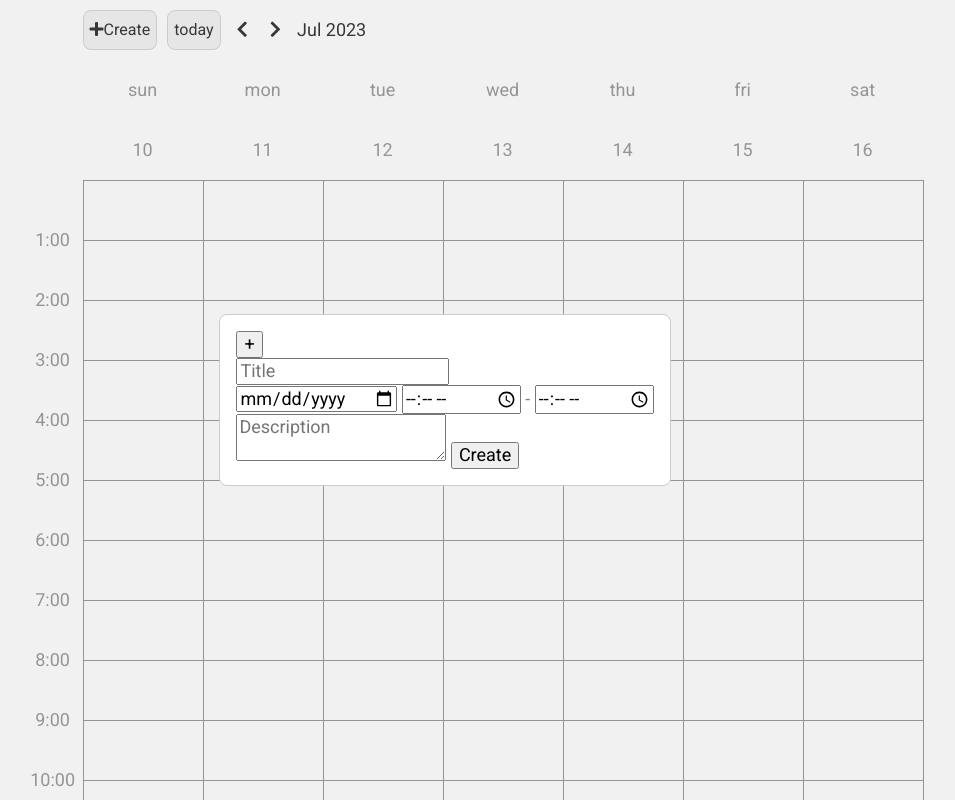
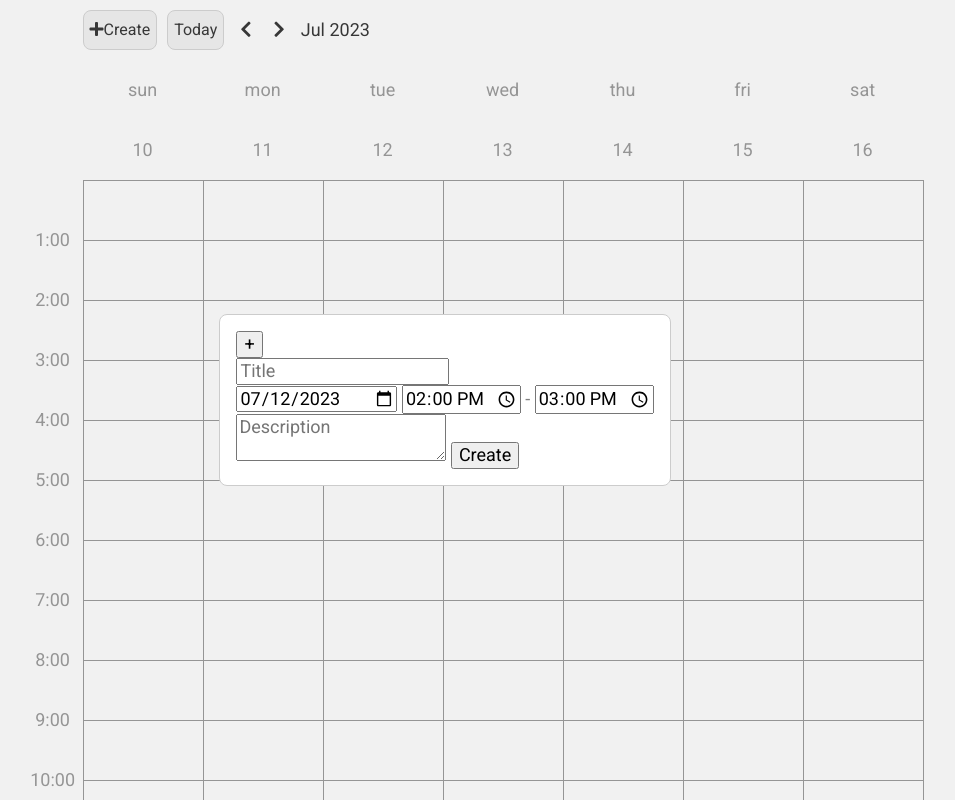
Before and after one commit to YehorIvanov/google-calendar, a website with bundled scripts: page index.html in a window 1280 px wide. Both pictures are taken after a click on the button "Create". Shown: the top 800 px of the page, without its empty margins (195-1150 px from the left). Built offline with nearby package versions, Linux system fonts and the light colour scheme.

Commit message:
fix some bugz

```diff
--- a/index.html
+++ b/index.html
@@ -22,7 +22,6 @@
     />
     <link rel="stylesheet" href="styles.css" />
   </head>
-
   <body class="page">
     <header class="header">
       <button class="button create-event-btn">
@@ -30,7 +29,7 @@
       </button>
       <div class="navigation">
         <button data-direction="today" class="navigation__today-btn button">
-          today
+          Today
         </button>
         <button data-direction="prev" class="icon-button navigation__nav-icon">
           <i data-direction="prev" class="fas fa-chevron-left"></i>
@@ -63,10 +62,20 @@
             />
             <div class="event-form__time">
               <input type="date" name="date" class="event-form__field" />
-              <input type="time" name="startTime" list="startTime" class="event-form__field" />
+              <input
+                type="time"
+                name="startTime"
+                list="startTime"
+                class="event-form__field"
+              />
               <datalist id="startTime"></datalist>
               <span>-</span>
-              <input type="time" name="endTime" list="endTime" class="event-form__field" />
+              <input
+                type="time"
+                name="endTime"
+                list="endTime"
+                class="event-form__field"
+              />
               <datalist id="endTime"></datalist>
             </div>
             <textarea
--- a/scripts/calendar/calendar.js
+++ b/scripts/calendar/calendar.js
@@ -7,7 +7,7 @@ const renderRedLine = () => {
   if (isInDisplayedWeek(date)) {
     const minutes = date.getMinutes();
     const hours = date.getHours();
-    const day = date.getDate();
+    const day = date.getDay();
     const container = document.querySelector(
       `[data-day="${day}"] [data-time="${hours}"]`
     );
@@ -40,15 +40,25 @@ const generateDay = () => {
 export const renderWeek = () => {
   const calendarWeekElem = document.querySelector(".calendar__week");
   calendarWeekElem.innerHTML = "";
-  // const week =
+
   generateWeekRange(getItem("displayedWeekStart"))
-    .map((elem) => elem.getDate())
-    .forEach((elem) => {
-      const day = generateDay();
-      day.dataset.day = elem;
-      calendarWeekElem.appendChild(day);
-      window.scrollTo(0, 530);
-    });
+  .map((elem) => elem.getDay())
+  .forEach((elem) => {
+    const day = generateDay();
+    // day.dataset.day = elem;
+    elem === 0 ? day.dataset.day = 7 : day.dataset.day = elem;
+    calendarWeekElem.appendChild(day);
+    window.scrollTo(0, 530);
+  });
+
+  // generateWeekRange(getItem("displayedWeekStart"))
+  //   .map((elem) => elem.getDate())
+  //   .forEach((elem) => {
+  //     const day = generateDay();
+  //     day.dataset.day = elem;
+  //     calendarWeekElem.appendChild(day);
+  //     window.scrollTo(0, 530);
+  //   });
   // renderRedLine();
   setInterval(renderRedLine(), 60000);
   // console.log(week);
--- a/scripts/common/modal.js
+++ b/scripts/common/modal.js
@@ -1,7 +1,5 @@
-import { doc } from "prettier";
-
 const modalElem = document.querySelector(".modal");
-const modalContentElem = document.querySelector(".modal__content");
+// const modalContentElem = document.querySelector(".modal__content");
 
 function addTimeOptionsToElement(element) {
   element.innerHTML = "";
@@ -16,9 +14,23 @@ function addTimeOptionsToElement(element) {
   }
 }
 
-export const openModal = () => {
+export const openModal = (event, date = new Date()) => {
   const dateInputElem = document.querySelector('[type="date"]');
-  dateInputElem.value = "";
+  dateInputElem.value = `${date.getFullYear()}-${(date.getMonth() + 1)
+    .toString()
+    .padStart(2, "0")}-${date.getDate().toString().padStart(2, "0")}`;
+
+  const startTimeInputElem = document.querySelector('[name="startTime"]');
+  startTimeInputElem.value = `${date
+    .getHours()
+    .toString()
+    .padStart(2, "0")}:00`;
+
+  const endTimeInputElem = document.querySelector('[name="endTime"]');
+  endTimeInputElem.value = `${(date.getHours() + 1)
+    .toString()
+    .padStart(2, "0")}:00`;
+
   addTimeOptionsToElement(document.querySelector("#startTime"));
   addTimeOptionsToElement(document.querySelector("#endTime"));
   modalElem.classList.remove("hidden");
--- a/scripts/events/createEvent.js
+++ b/scripts/events/createEvent.js
@@ -21,7 +21,6 @@ function onCreateEvent(event) {
   event.preventDefault();
   const formData = Object.fromEntries(new FormData(eventFormElem));
   const newEventsArr = getItem("events");
-  console.log(formData.date);
   newEventsArr.push({
     id: Math.random(),
     title: formData.title,
--- a/scripts/events/events.js
+++ b/scripts/events/events.js
@@ -1,7 +1,8 @@
 import { getItem, setItem } from "../common/storage.js";
 import shmoment from "../common/shmoment.js";
 import { openPopup, closePopup } from "../common/popup.js";
-import { isInDisplayedWeek }from "../common/time.utils.js"
+import { isInDisplayedWeek } from "../common/time.utils.js";
+import { openModal } from "../common/modal.js";
 const weekElem = document.querySelector(".calendar__week");
 const deleteEventBtn = document.querySelector(".delete-event-btn");
 
@@ -13,6 +14,12 @@ function handleEventClick(event) {
     openPopup(event.clientX, event.clientY);
     setItem("eventIdToDelete", event.target.closest(".event").dataset.eventId);
     event.stopPropagation();
+  }
+  if (event.target.closest(".calendar__time-slot")) {
+    const date = new Date();
+    date.setHours(event.target.dataset.time.toString().padStart(2, "0"));
+    date.setDate(getItem("displayedWeekStart").getDate() + +event.target.parentNode.dataset.day -1);
+    openModal(event, date);
   }
 }
 
@@ -36,19 +43,16 @@ const createEventElement = (event) => {
   newEventElem.style.top = `${event.start.getMinutes()}px`;
   newEventElem.style.height = `${(event.end - event.start) / (60 * 1000)}px`;
   newEventElem.addEventListener("click", handleEventClick);
-  // console.log(event.start.getDate());
-  // console.log(event.start.getHours());
-  // console.log(event);
+
+  console.log(event.start.getDay());
+  console.log(event.start.getHours());
+  console.log(event);
+
   document
     .querySelector(
-      `[data-day="${event.start.getDate()}"] [data-time="${event.start.getHours()}"]`
+      `[data-day="${event.start.getDay()}"] [data-time="${event.start.getHours()}"]`
     )
     .appendChild(newEventElem);
-
-  // document
-  //   .querySelector(`[data-day="${event.start.getDate()}"]`)
-  //   .querySelector(`[data-time="${event.start.getHours()}"]`)
-  //   .appendChild(newEventElem);
 
   // ф-ция создает DOM элемент события
   // событие должно позиционироваться абсолютно внутри нужной ячейки времени внутри дня
@@ -66,7 +70,7 @@ export const renderEvents = () => {
   const eventsToRender = getItem("events");
   eventsToRender
     .filter((elem) => {
-      return isInDisplayedWeek(elem.start)
+      return isInDisplayedWeek(elem.start);
     })
     .forEach((elem) => {
       createEventElement(elem);
--- a/scripts/index.js
+++ b/scripts/index.js
@@ -6,9 +6,9 @@ import { setItem } from "./common/storage.js";
 import { getStartOfWeek } from "./common/time.utils.js";
 import { initEventForm } from "./events/createEvent.js";
 
-import { getItem } from "./common/storage.js";
+// import { getItem } from "./common/storage.js";
 
-import { getDisplayedMonth } from "./common/time.utils.js";
+// import { getDisplayedMonth } from "./common/time.utils.js";
 import { renderEvents } from "./events/events.js";
 
 document.addEventListener("DOMContentLoaded", () => {
```
